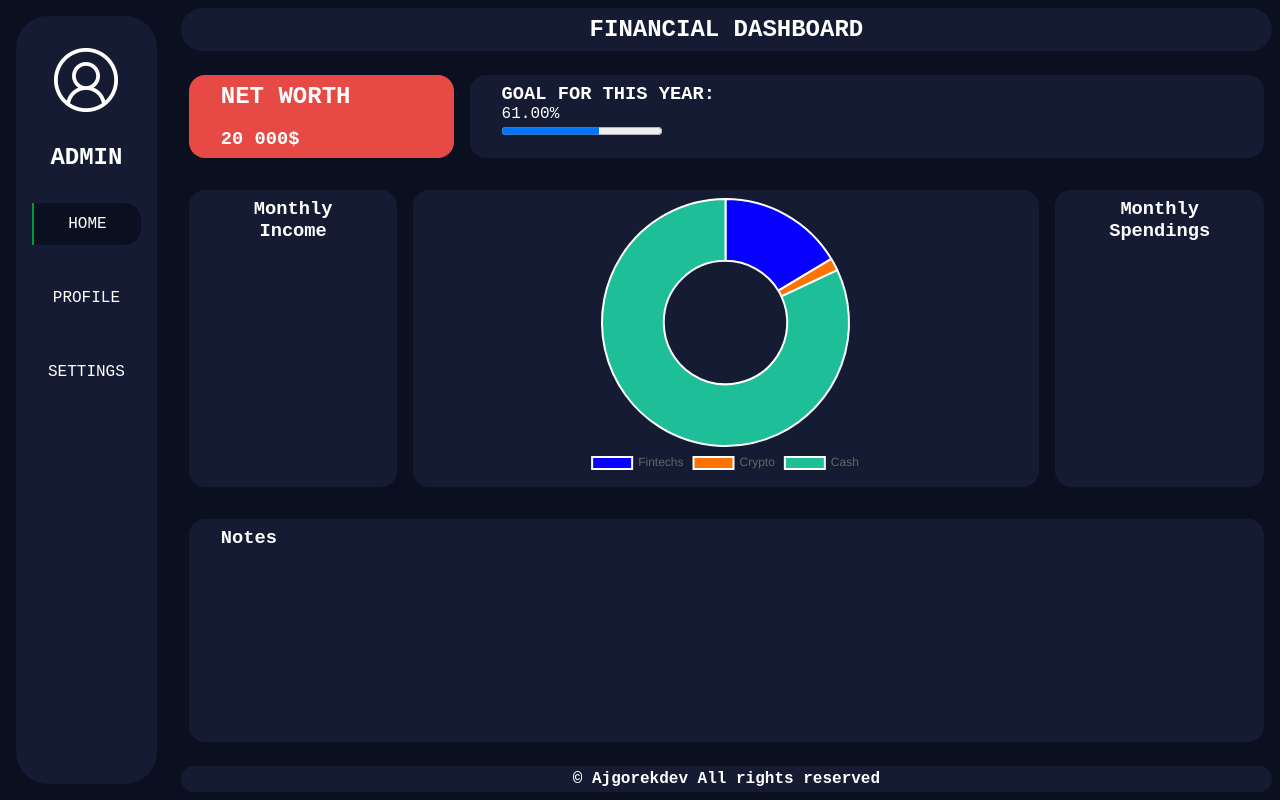
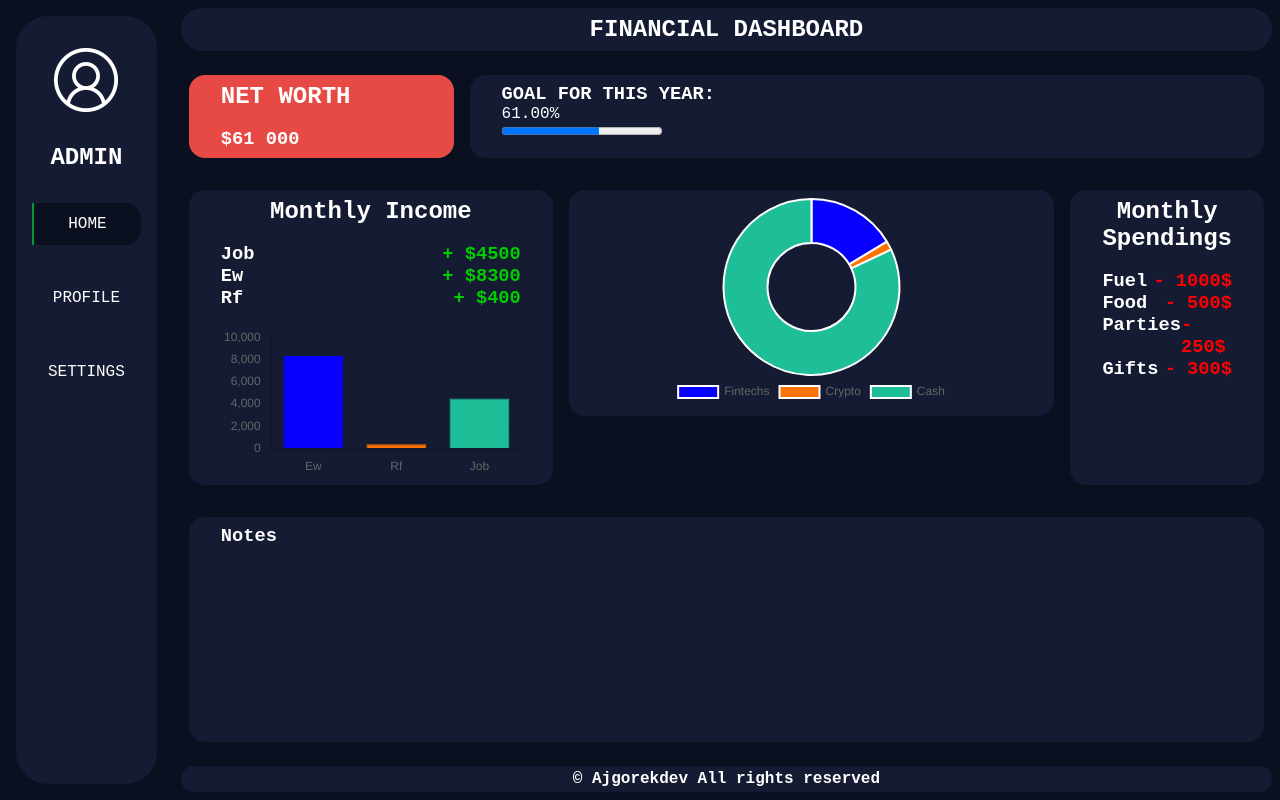
Before and after one commit to Ajgorek04/Financial-Dashboard_NEXTJS, a Next.js app: page / in a window 1280 px wide. Built offline with nearby package versions, Linux system fonts and the light colour scheme.

Commit message:
adding bar Chart for income box

```diff
--- /dev/null
+++ b/src/app/Utils/barChart.js
@@ -0,0 +1,48 @@
+"use client";
+import React from "react";
+import { Bar } from "react-chartjs-2";
+import styles from "./barChart.module.css"; // Upewnij się, że moduł CSS jest dostępny
+
+const BarChart = () => {
+  const jobData = [
+    { name: "Ew", value: 8305 },
+    { name: "Rf", value: 400 },
+    { name: "Job", value: 4500 },
+  ];
+
+  const data = {
+    labels: jobData.map((job) => job.name),
+    datasets: [
+      {
+        label: "Value",
+        data: jobData.map((job) => job.value),
+        backgroundColor: ["#0800ff", "#fc7303", "#1dbe98"],
+        borderColor: ["#0800ff", "#fc7303", "#1dbe98"],
+        borderWidth: 1,
+      },
+    ],
+  };
+
+  const chartOptions = {
+    maintainAspectRatio: false,
+    responsive: true,
+    scales: {
+      y: {
+        beginAtZero: true,
+      },
+    },
+    plugins: {
+      legend: {
+        display: false,
+      },
+    },
+  };
+
+  return (
+    <div className={styles.chart}>
+      <Bar data={data} options={chartOptions} />
+    </div>
+  );
+};
+
+export default BarChart;
--- /dev/null
+++ b/src/app/Utils/barChart.module.css
@@ -0,0 +1,5 @@
+.chart {
+  display: flex;
+  width: 100%;
+  margin-top: auto;
+}
--- a/src/app/components/Income/Income.jsx
+++ b/src/app/components/Income/Income.jsx
@@ -1,3 +1,4 @@
+import BarChart from "@/app/Utils/barChart";
 import { FinancialBox } from "../FinancialBox/FinancialBox";
 import styles from "./Income.module.css";
 
@@ -5,7 +6,19 @@ export function Income() {
   return (
     <div className={styles.income}>
       <FinancialBox>
-        <h3 className={styles.incomeText}>Monthly Income</h3>
+        <h2 className={styles.incomeText}>Monthly Income</h2>
+        <br />
+        <h3 className={styles.incomeValue}>
+          Job <b>+ $4500</b>
+        </h3>
+        <h3 className={styles.incomeValue}>
+          Ew <b>+ $8300</b>
+        </h3>
+        <h3 className={styles.incomeValue}>
+          Rf <b>+ $400</b>
+        </h3>
+        <br />
+        <BarChart />
       </FinancialBox>
     </div>
   );
--- a/src/app/components/Income/Income.module.css
+++ b/src/app/components/Income/Income.module.css
@@ -7,7 +7,11 @@
   text-align: center;
 }
 
-@media (max-width: 1200px) {
-  .income {
-  }
+.incomeValue {
+  display: flex;
+  justify-content: space-between;
 }
+
+.incomeValue b {
+  color: #00cc00;
+}
--- a/src/app/components/Spendings/Spendings.jsx
+++ b/src/app/components/Spendings/Spendings.jsx
@@ -5,7 +5,20 @@ export function Spendings() {
   return (
     <div className={styles.spendings}>
       <FinancialBox>
-        <h3 className={styles.spendingsText}>Monthly Spendings</h3>
+        <h2 className={styles.spendingsText}>Monthly Spendings</h2>
+        <br />
+        <h3 className={styles.spendingsValue}>
+          Fuel <b>- 1000$</b>
+        </h3>
+        <h3 className={styles.spendingsValue}>
+          Food <b>- 500$</b>
+        </h3>
+        <h3 className={styles.spendingsValue}>
+          Parties <b>- 250$</b>
+        </h3>
+        <h3 className={styles.spendingsValue}>
+          Gifts <b>- 300$</b>
+        </h3>
       </FinancialBox>
     </div>
   );
--- a/src/app/components/Spendings/Spendings.module.css
+++ b/src/app/components/Spendings/Spendings.module.css
@@ -7,7 +7,11 @@
   text-align: center;
 }
 
-@media (max-width: 1200px) {
-  .spendings {
-  }
+.spendingsValue {
+  display: flex;
+  justify-content: space-between;
 }
+
+.spendingsValue b {
+  color: #ff0000;
+}
--- a/src/app/constants/examples.js
+++ b/src/app/constants/examples.js
@@ -1,7 +1,7 @@
 const EXAMPLES = [
   {
     listName: "NetWorth",
-    value: "20 000$",
+    value: "$61 000",
   },
   {
     listName: "Progress",
```
